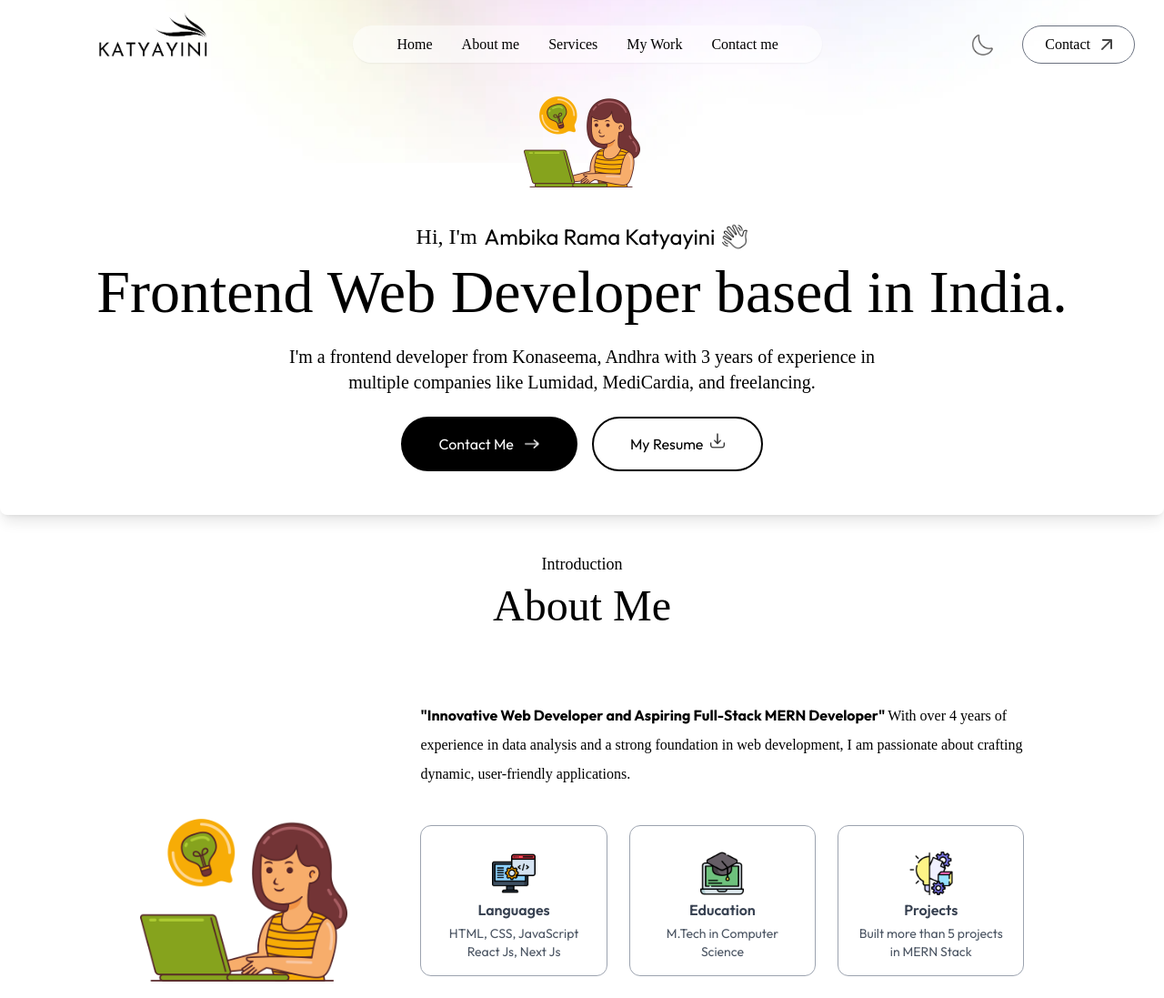
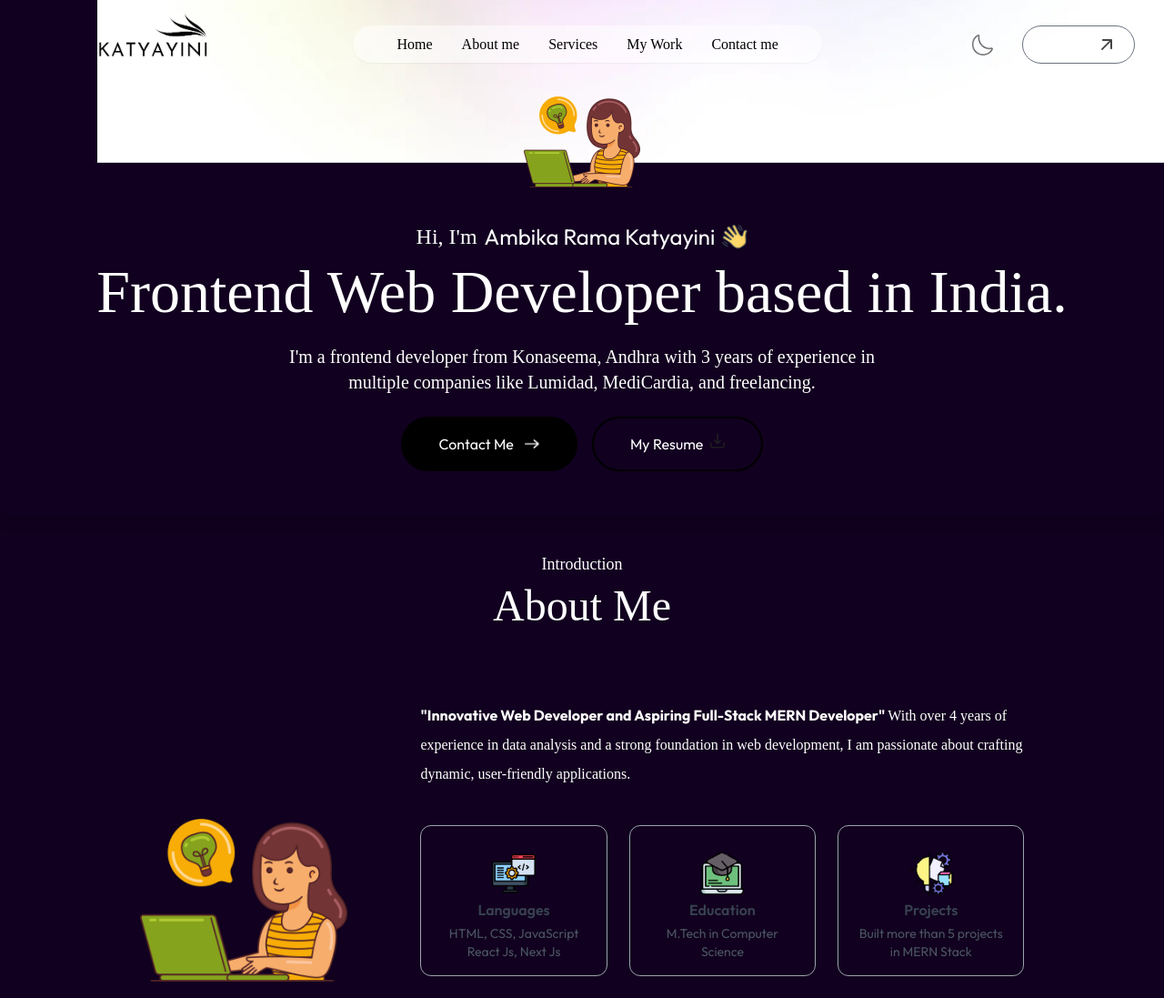
Before and after one commit to AmbikaKachetti/NEXTJS, a Next.js app: page / in a window 1280 px wide. Shown: the top 1097 px of the page at 91% size. Built offline with nearby package versions, Linux system fonts and the light colour scheme; a web font is replaced by a local one.

Commit message:
portfolio updated

```diff
--- a/app/components/About.jsx
+++ b/app/components/About.jsx
@@ -6,7 +6,7 @@ const About = () => {
     return (
         // <div id='about' className='bg-gradient-to-l from-green-200 to-green-300 w-full px-[12%] py-10 scroll-mt-20'>
 
-        <div id='about' className='text-black w-full px-[12%] py-10 scroll-mt-20'>
+        <div id='about' className='w-full px-[12%] py-10 scroll-mt-20'>
             <h4 className='text-center mb-2 text-lg font-Ovo'>Introduction</h4>
             <h2 className='text-center text-5xl font-Ovo'>About Me</h2>
             <div className='flex w-full flex-col lg:flex-row items-center gap-20 my-20'>
--- a/app/components/Contact.jsx
+++ b/app/components/Contact.jsx
@@ -29,7 +29,7 @@ const Contact = () => {
   };
   return (
     // <div id='contact' className='bg-gradient-to-r from-green-300 to-yellow-400 w-full px-[12%] py-10 scroll-mt-20 bg-no-repeat bg-center bg-[length:90%_auto]'>
-    <div id='contact' className='text-black w-full px-[12%] py-10 scroll-mt-20 bg-no-repeat bg-center bg-[length:90%_auto]'>
+    <div id='contact' className='w-full px-[12%] py-10 scroll-mt-20 bg-no-repeat bg-center bg-[length:90%_auto]'>
 
       <h4 className='text-center mb-2 text-lg font-Ovo'>Connect with me</h4>
       <h2 className='text-center text-5xl font-Ovo'>Get in touch</h2>
--- a/app/components/Footer.jsx
+++ b/app/components/Footer.jsx
@@ -4,7 +4,7 @@ import React from 'react'
 
 const Footer = () => {
   return (
-    <div className='mt-20 text-black'>
+    <div className='mt-20'>
         <div className='text-center'>
             <Image src={assets.logo} alt='footer logo'
             className='w-36 mx-auto mb-2'/>
--- a/app/components/Header.jsx
+++ b/app/components/Header.jsx
@@ -49,7 +49,7 @@ import React from 'react';
 const Header = () => {
     return (
         // <div className="bg-gradient-to-r from-green-300 via-yellow-400 to-green-300 text-black p-6 md:p-12 rounded-lg shadow-lg">
-        <div className="text-black p-6 md:p-12 rounded-lg shadow-lg">
+        <div className="p-6 md:p-12 rounded-lg shadow-lg">
 
             <div className="flex justify-center mb-6">
                 <Image
--- a/app/components/Navbar.jsx
+++ b/app/components/Navbar.jsx
@@ -26,7 +26,6 @@ const Navbar = () => {
             <div className='fixed top-0 right-0 w-11/12 -z-10 translate-y-[-80%]'>
                 <Image src={assets.header_bg_color} alt='' className='w-full' />
             </div>
-
             <nav className={`w-full fixed px-5 lg:px-8 xl:px[8%] py-4 flex items-center justify-between z-50 ${isScroll ? "bg-white bg-opacity-50 backdrop-blur-lg shadow-sm":""}`}>
             <a href="#top">
                 <Image src={assets.logo} alt='logo' className='w-28 ml-20 cursor-pointer object-cover scale-110 transition-transform duration-500 hover:scale-125' />
@@ -38,8 +37,7 @@ const Navbar = () => {
                 <li><a className='font-Ovo' href="#work">My Work</a></li>
                 <li><a className='font-Ovo' href="#contact">Contact me</a></li>
             </ul>
-
-            <div className='text-black flex items-center gap-4'>
+            <div className='flex items-center gap-4'>
                 <button>
                     <Image src={assets.moon_icon} alt='' className='w-6' />
                 </button>
@@ -64,6 +62,4 @@ const Navbar = () => {
   )
 }
 
-
-
 export default Navbar
--- a/app/components/Services.jsx
+++ b/app/components/Services.jsx
@@ -6,7 +6,7 @@ const Services = () => {
     return (
         // <div id="services" className='bg-gradient-to-l from-green-300 to-yellow-400 w-full px-[12%] py-10 scroll-mt-20'>
 
-        <div id="services" className='text-black w-full px-[12%] py-10 scroll-mt-20'>
+        <div id="services" className='w-full px-[12%] py-10 scroll-mt-20'>
             <h4 className='text-center mb-2 text-lg font-Ovo'>What I offer</h4>
             <h2 className='text-center text-5xl font-Ovo'>My Services</h2>
             <p className='text-center max-w-2xl mx-auto mt-5 mb-12 font-Ovo'>
--- a/app/components/Work.jsx
+++ b/app/components/Work.jsx
@@ -6,7 +6,7 @@ const Work = () => {
     return (
         // <div id='work' className='bg-gradient-to-l from-green-200 to-green-300 w-full px-[12%] py-10  scroll-mt-20'>
 
-        <div id='work' className='text-black w-full px-[12%] py-10  scroll-mt-20'>
+        <div id='work' className='w-full px-[12%] py-10  scroll-mt-20'>
             <h4 className='text-center mb-2 text-lg font-Ovo'>My Portfolio</h4>
             <h2 className='text-center text-5xl font-Ovo'>My Latest Work</h2>
             <p className='text-center max-w-2xl mx-auto mt-5 mb-12 font-Ovo'>
--- a/app/layout.js
+++ b/app/layout.js
@@ -19,8 +19,8 @@ export const metadata = {
 export default function RootLayout({ children }) {
   return (
     <html lang="en" className="scroll-smooth">
-      <body className={`${outfit.className} ${ovo.className} antialiased leading-8 overflow-x-hidden dark:bg-darkTheme
-      dark: text-white`}>
+      <body className={`${outfit.className} ${ovo.className} antialiased leading-8 overflow-x-hidden
+      dark:bg-darkTheme dark:text-white`}>
         {children}
       </body>
     </html>
--- a/app/page.js
+++ b/app/page.js
@@ -9,7 +9,7 @@ import Services from "./components/Services";
 import Work from "./components/Work";
 
 export default function Home() {
-  const [isDarkMode, setIsDarkMode] = useState(false);
+  const [isDarkMode, setIsDarkMode] = useState(true);
   useEffect(()=>{
     if(isDarkMode){
       document.documentElement.classList.add('dark');
--- a/assets/assets.js
+++ b/assets/assets.js
@@ -45,8 +45,8 @@ import profile_img from "./girl3.png";
 
 import download_icon from "./download-icon.png";
 // import hand_icon from './hand-icon.png';
-import hand_icon from "./wave-hand.png";
-// import hand_icon from './wave.png';
+// import hand_icon from "./wave-hand.png";
+import hand_icon from './wave.png';
 
 import header_bg_color from "./header-bg-color.png";
 import moon_icon from "./moon_icon.png";
```
